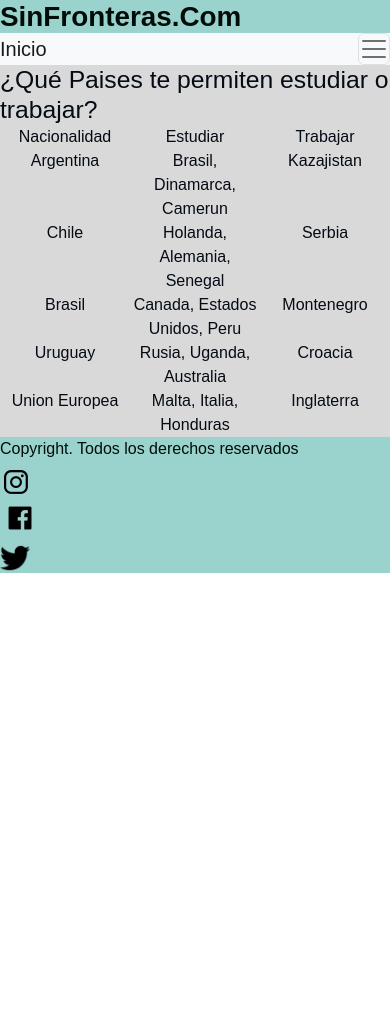
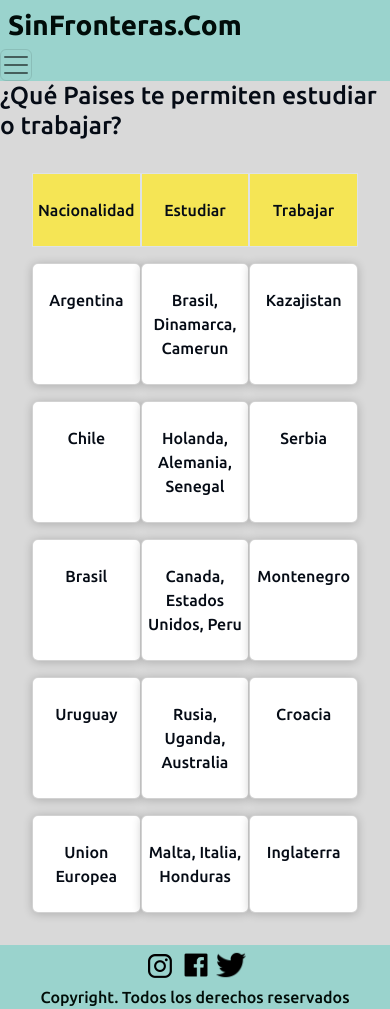
Before and after one commit to diegogarin1/PFDiegoGarinCoderHouse, a plain HTML site: page pages/informacion.html in a window 390 px wide. Before the commit the page ends 844 px from the top, so only its background shows below. Drawn offline with nearby package versions, Linux system fonts and the light colour scheme.

Commit message:
informacion responsive con bootstrap y con tabla animada

```diff
--- a/css/style.css
+++ b/css/style.css
@@ -8,15 +8,13 @@
 
 
 body {
-    width: 100vw !important;
-    height: 100vh !important;
     font-family: 'Ubuntu', sans-serif !important;
 }
 
 
 
 
-@media screen and (max-width: 1920px) {
+
 
 header {
     background-color: #9AD3CD;
@@ -80,6 +78,8 @@ header {
         flex-wrap: nowrap;
 
     }
+
+
 
 
 
@@ -159,9 +159,21 @@ header {
 
      }
 
+    /* TARJETAS */
 
-
-
+     .card{
+        width: 100%;
+        margin: 20px;
+        border-radius: 6px;
+        overflow: hidden;
+        background:#fff;
+        box-shadow: 0px 1px 10px rgba(0,0,0,0.2);
+        transition: all 400ms ease-out;
+        cursor: default;
+    }
+    .card:hover{
+        box-shadow: 5px 5px 20px rgba(0,0,0,0.4);
+        transform: translateY(-3%);
 
 
 
--- a/pages/informacion.html
+++ b/pages/informacion.html
@@ -9,16 +9,25 @@
         integrity="sha384-rbsA2VBKQhggwzxH7pPCaAqO46MgnOM80zW1RWuH61DGLwZJEdK2Kadq2F9CUG65" crossorigin="anonymous">
     <link rel="stylesheet" href="../css/style.css">
     <title>Información | SinFronteras.com</title>
+    <link rel="preconnect" href="https://fonts.googleapis.com">
+    <link rel="preconnect" href="https://fonts.gstatic.com" crossorigin>
+    <link href="https://fonts.googleapis.com/css2?family=Ubuntu:ital,wght@0,500;0,700;1,700&display=swap"
+      rel="stylesheet">
 </head>
 
-<body class="layOut">
+<body class="container-fluid">
 
 
-    <header>
-        <h1>SinFronteras.Com</h1>
-        <nav class="navbar navbar-expand-lg bg-light">
+    <header class="row-3">
         <div class="container-fluid">
-                <a class="navbar-brand" href="../index.html">Inicio</a>
+          <div class="d-sm-flex justify-content-between align-items-end">
+
+
+            <h1 class="p-2">SinFronteras.Com</h1>
+
+            <nav class="navbar navbar-expand-lg">
+
+              <div class="container-fluid">
                 <button class="navbar-toggler" type="button" data-bs-toggle="collapse"
                   data-bs-target="#navbarNavAltMarkup" aria-controls="navbarNavAltMarkup" aria-expanded="false"
                   aria-label="Toggle navigation">
@@ -26,59 +35,76 @@
                 </button>
                 <div class="collapse navbar-collapse" id="navbarNavAltMarkup">
                   <div class="navbar-nav">
+
                     <a class="nav-link" aria-current="page" href=""></a>
+
+                    <div class="border border-2 rounded-top border-bottom-0 px-2">
+                      <a class="nav-link" href="../index.html">Inicio</a>
+                    </div>
+                    <div class="border border-2 rounded-top border-bottom-0 px-2">
                       <a class="nav-link active" href="./informacion.html">Información</a>
+                    </div>
+                    <div class="border border-2 rounded-top border-bottom-0 px-2">
                       <a class="nav-link" href="./experiencias.html">Experiencias</a>
+                    </div>
+                    <div class="border border-2 rounded-top border-bottom-0 px-2">
                       <a class="nav-link" href="./quienessomos.html">Quiénes Somos?</a>
+                    </div>
+                    <div class="border border-2 rounded-top border-bottom-0 px-2">
                       <a class="nav-link" href="./contacto.html">Contacto</a>
+                    </div>
+
                   </div>
                 </div>
               </div>
             </nav>
+          </div>
+        </div>
       </header>
 
 
-    <main>
+    <main class="row-6">
         <h2>¿Qué Paises te permiten estudiar o trabajar?</h2>
-        <div class="container text-center">
-            <div class="row">
-                <div class="col">Nacionalidad</div>
-                <div class="col">Estudiar</div>
-                <div class="col">Trabajar</div>
+        <div class="container text-center p-4">
+            <div class="row p-2 rounded">
+                <div class="col border py-4"  style="background-color: rgba(252, 232, 55, 0.811)">Nacionalidad</div>
+                <div class="col border py-4"  style="background-color: rgba(252, 232, 55, 0.811)">Estudiar</div>
+                <div class="col border py-4"  style="background-color: rgba(252, 232, 55, 0.811)">Trabajar</div>
             </div>
-            <div class="row">
-                <div class="col"> Argentina</div>
-                <div class="col"> Brasil, Dinamarca, Camerun</div>
-                <div class="col"> Kazajistan</div>
+            <div class="row p-2">
+                <div class="card col py-4"> Argentina</div>
+                <div class="card col py-4"> Brasil, Dinamarca, Camerun</div>
+                <div class="card col py-4"> Kazajistan</div>
             </div>
-            <div class="row">
-                <div class="col"> Chile</div>
-                <div class="col"> Holanda, Alemania, Senegal</div>
-                <div class="col"> Serbia</div>
+            <div class="row p-2">
+                <div class="card col py-4"> Chile</div>
+                <div class="card col py-4"> Holanda, Alemania, Senegal</div>
+                <div class="card col py-4"> Serbia</div>
             </div>
-            <div class="row">
-                <div class="col">Brasil</div>
-                <div class="col">Canada, Estados Unidos, Peru </div>
-                <div class="col">Montenegro </div>
+            <div class="row p-2">
+                <div class="card col py-4">Brasil</div>
+                <div class="card col py-4">Canada, Estados Unidos, Peru </div>
+                <div class="card col py-4">Montenegro </div>
             </div>
-            <div class="row">
-                <div class="col">Uruguay</div>
-                <div class="col">Rusia, Uganda, Australia</div>
-                <div class="col">Croacia</div>
+            <div class="row p-2">
+                <div class="card col py-4">Uruguay</div>
+                <div class="card col py-4">Rusia, Uganda, Australia</div>
+                <div class="card col py-4">Croacia</div>
             </div>
-            <div class="row">
-                <div class="col">Union Europea</div>
-                <div class="col">Malta, Italia, Honduras</div>
-                <div class="col">Inglaterra</div>
+            <div class="row p-2">
+                <div class="card col py-4">Union Europea</div>
+                <div class="card col py-4">Malta, Italia, Honduras</div>
+                <div class="card col py-4">Inglaterra</div>
             </div>
 
     </main>
 
 
-    <footer>
-        <p>Copyright. Todos los derechos reservados</p>
+    <footer class="row-2">
+        <div class="d-flex flex-column-reverse align-items-center flex-md-row justify-content-md-between">
+          <p class="ms-md-4">Copyright. Todos los derechos reservados</p>
 
-        <ul>
+          <ul class="d-flex me-md-4">
             <li><a href="http://instagram.com" target="_blank"><img src="../assets/images/instagram_icon.png"
                   class="instagramIcon" alt=""></a></li>
             <li><a href="http://facebook.com" target="_blank"><img src="../assets/images/facebook_icon.png"
@@ -86,8 +112,7 @@
             <li><a href="http://Twitter.com" target="_blank"><img src="../assets/images/twitter_icon.png"
                   class="twitterIcon" alt=""></a></li>
           </ul>
-
-
+        </div>
       </footer>
     <script src="https://cdn.jsdelivr.net/npm/bootstrap@5.2.3/dist/js/bootstrap.bundle.min.js"
         integrity="sha384-kenU1KFdBIe4zVF0s0G1M5b4hcpxyD9F7jL+jjXkk+Q2h455rYXK/7HAuoJl+0I4"
```
Also changed, not shown: index.html (+18 -16 lines), pages/contacto.html (+4 -0 lines), pages/experiencias.html (+4 -0 lines), pages/quienessomos.html (+4 -0 lines). Lines whose indentation alone changed are shown as unchanged.
